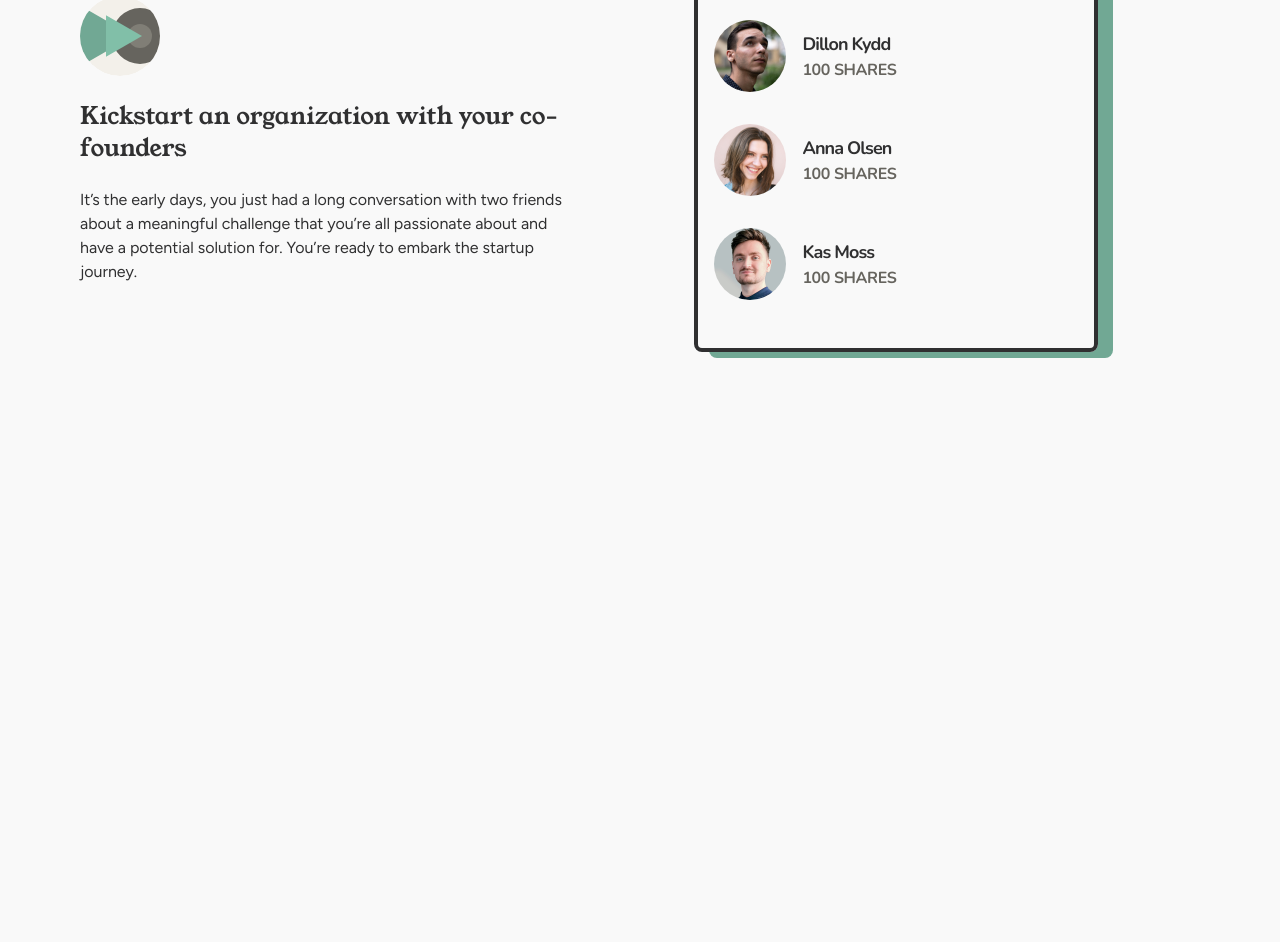
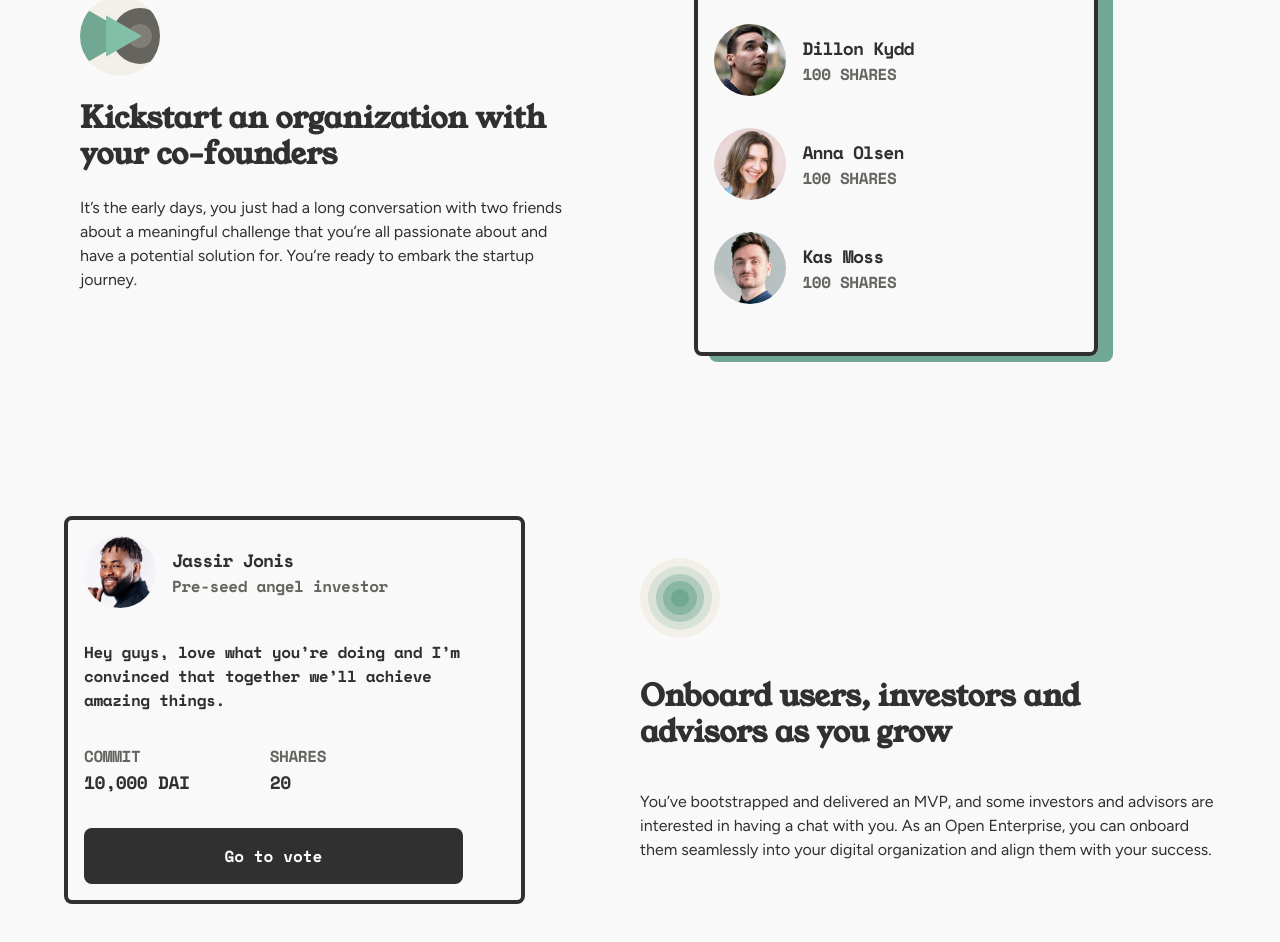
Before and after one commit to Lakatabu01/open-enterprise, a Next.js app: page / in a window 1280 px wide. Shown: the part 1440-2382 px from the top of the page. Before the commit the page ends 1872 px from the top, so only its background shows below. Built offline with nearby package versions, Linux system fonts and the light colour scheme.

Commit message:
create the onboard component

```diff
--- a/app/layout.tsx
+++ b/app/layout.tsx
@@ -4,12 +4,21 @@ import "./globals.css";
 import { Figtree } from "next/font/google";
 import { Nunito } from "next/font/google";
 import { Young_Serif } from "next/font/google";
+import { Space_Mono } from "next/font/google";
 
 //Figtree font definition
 const figtree = Figtree({
   subsets: ["latin"],
   style: ["normal"],
   variable: "--font-figtree",
+});
+
+//Space_mono font definition
+const spaceMono = Space_Mono({
+  subsets: ["latin"],
+  style: ["normal"],
+  weight: ["700"],
+  variable: "--font-space_mono",
 });
 
 //Nunito font definition
@@ -25,6 +34,7 @@ const youngSerif = Young_Serif({
   weight: ["400"],
   subsets: ["latin"],
   variable: "--font-young_serif",
+  style: ["normal"],
 });
 
 const inter = Inter({ subsets: ["latin"], variable: "--font-inter" });
@@ -42,7 +52,7 @@ export default function RootLayout({
   return (
     <html
       lang="en"
-      className={`${inter.variable} ${nunito.variable} ${figtree.variable} ${youngSerif.variable}`}>
+      className={`${inter.variable} ${nunito.variable} ${figtree.variable} ${spaceMono.variable} ${youngSerif.variable}`}>
       <head>
         <link rel="icon" href="./favicon.ico" />
       </head>
--- a/app/page.tsx
+++ b/app/page.tsx
@@ -3,6 +3,7 @@ import Header from "./ui/header";
 import Intro from "./ui/intro";
 import ReImagine from "./ui/reimagine";
 import Kickstart from "./ui/kickstart";
+import Onboard from "./ui/onboard";
 
 export default function Home() {
   return (
@@ -11,6 +12,7 @@ export default function Home() {
       <Intro />
       <ReImagine />
       <Kickstart />
+      <Onboard />
     </main>
   );
 }
--- a/app/ui/kickstart.tsx
+++ b/app/ui/kickstart.tsx
@@ -15,7 +15,7 @@ const Kickstart = () => {
               height="80"
               viewBox="0 0 80 80"
               fill="none">
-              <g clip-path="url(#clip0_39_6)">
+              <g clipPath="url(#clip0_39_6)">
                 <rect width="80" height="80" rx="40" fill="#F3F0EA" />
                 <circle cx="60" cy="40" r="28" fill="#66645E" />
                 <circle cx="60" cy="40" r="12" fill="#807E76" />
@@ -30,7 +30,7 @@ const Kickstart = () => {
             </svg>
           </div>
           <div>
-            <h2 className="font-young text-2xl text-[#303031] my-6">
+            <h2 className="font-bold font-young text-3xl text-[#303031] my-6">
               Kickstart an organization with your co-founders
             </h2>
           </div>
@@ -46,7 +46,7 @@ const Kickstart = () => {
 
         <div className="w-[35%] border-4 border-[#303031]  rounded-lg p-4 flex flex-col min-h-[20em] justify-between shadow-[15px_6px_0px_0px_rgba(113,168,148,1)]">
           <div>
-            <h2 className="mb-10 text-2xl tracking-tighter	font-bold font-nunito text-[#303031]">
+            <h2 className="mb-10 text-2xl tracking-tighter	font-bold font-space text-[#303031]">
               Members
             </h2>
           </div>
@@ -59,10 +59,10 @@ const Kickstart = () => {
               />
             </div>
             <div>
-              <p className="text-lg tracking-tighter font-semibold font-nunito text-[#303031]">
+              <p className="text-lg tracking-tighter font-semibold font-space text-[#303031]">
                 Dillon Kydd
               </p>
-              <p className="font-nunito text-[#66645E] text-base font-medium tracking-tight">
+              <p className="font-space text-[#66645E] text-base font-medium tracking-tight">
                 100 SHARES
               </p>
             </div>
@@ -76,10 +76,10 @@ const Kickstart = () => {
               />
             </div>
             <div>
-              <p className="text-lg tracking-tighter font-semibold font-nunito text-[#303031]">
+              <p className="text-lg tracking-tighter font-semibold font-space text-[#303031]">
                 Anna Olsen
               </p>
-              <p className="font-nunito text-[#66645E] text-base font-medium tracking-tight">
+              <p className="font-space text-[#66645E] text-base font-medium tracking-tight">
                 100 SHARES
               </p>
             </div>
@@ -93,10 +93,10 @@ const Kickstart = () => {
               />
             </div>
             <div>
-              <p className="text-lg tracking-tighter font-semibold font-nunito text-[#303031]">
+              <p className="text-lg tracking-tighter font-semibold font-space text-[#303031]">
                 Kas Moss
               </p>
-              <p className="font-nunito text-[#66645E] text-base font-medium tracking-tight">
+              <p className="font-space text-[#66645E] text-base font-medium tracking-tight">
                 100 SHARES
               </p>
             </div>
--- /dev/null
+++ b/app/ui/onboard.tsx
@@ -0,0 +1,90 @@
+import Jassir from "../assets/Jassir.png";
+import Image from "next/image";
+
+const Onboard = () => {
+  return (
+    <section className="w-full flex justify-center ">
+      <div className="w-[90%] py-20 flex justify-between items-center">
+        <div className="border-4 rounded-lg w-[40%] border-[#303031] p-4 font-space">
+          <div className="flex items-center mb-8 ">
+            <div>
+              <Image
+                className="mr-4 rounded-[50%]"
+                src={Jassir}
+                alt="image of Jassir"
+              />
+            </div>
+            <div>
+              <p className="text-lg tracking-tighter font-semibold font-space text-[#303031]">
+                Jassir Jonis
+              </p>
+              <p className="font-space text-[#66645E] text-base font-medium tracking-tight">
+                Pre-seed angel investor
+              </p>
+            </div>
+          </div>
+
+          <div>
+            <p className="text-[#303031] text-base font-medium tracking-tight">
+              Hey guys, love what you’re doing and I’m convinced that together
+              we’ll achieve amazing things.
+            </p>
+          </div>
+
+          <div className="flex mt-8">
+            <div className="pr-20">
+              <p className="text-[#66645E] text-base font-medium tracking-tight ">
+                COMMIT
+              </p>
+              <p className="text-[#303031] text-lg tracking-tight">
+                10,000 DAI
+              </p>
+            </div>
+            <div>
+              <p className="text-[#66645E] text-base font-medium tracking-tight">
+                SHARES
+              </p>
+              <p className="text-[#303031] text-lg tracking-tight">20</p>
+            </div>
+          </div>
+
+          <button className="w-[90%] bg-[#303031] text-[#fff] py-4 px-8 mt-8 rounded-lg">
+            Go to vote
+          </button>
+        </div>
+
+        <div className="w-[50%] flex flex-col ">
+          <div>
+            <svg
+              xmlns="http://www.w3.org/2000/svg"
+              width="80"
+              height="80"
+              viewBox="0 0 80 80"
+              fill="none">
+              <rect width="80" height="80" rx="40" fill="#F3F0EA" />
+              <circle opacity="0.2" cx="40" cy="40" r="32" fill="#71A894" />
+              <circle opacity="0.4" cx="40" cy="40" r="24" fill="#71A894" />
+              <circle opacity="0.6" cx="40" cy="40" r="17" fill="#71A894" />
+              <circle cx="40" cy="40" r="9" fill="#71A894" />
+            </svg>
+          </div>
+          <div>
+            <h2 className="font-bold font-young text-3xl text-[#303031] my-10 mr-14">
+              Onboard users, investors and advisors as you grow
+            </h2>
+          </div>
+          <div>
+            <p className="font-fig text-[#303031] text-base font-normal">
+              You’ve bootstrapped and delivered an MVP, and some investors and
+              advisors are interested in having a chat with you. As an Open
+              Enterprise, you can onboard them seamlessly into your digital
+              organization and align them with your success.
+            </p>
+          </div>
+        </div>
+      </div>
+    </section>
+  );
+};
+
+export default Onboard;
--- a/app/ui/reimagine.tsx
+++ b/app/ui/reimagine.tsx
@@ -3,7 +3,7 @@ const ReImagine = () => {
     <div className="w-full flex items-center flex-col">
       <div className="w-[90%]  flex justify-center">
         <div className="w-[70%]">
-          <h2 className="text-center font-young text-2xl text-[#303031]">
+          <h2 className="text-center font-young font-bold text-3xl text-[#303031]">
             Reimagining what it means to work
           </h2>
           <p className="text-center font-fig pt-5 text-[#66645E] text-base">
@@ -79,8 +79,8 @@ const ReImagine = () => {
                 />
                 <path d="M52 68L24.2872 20L79.7128 20L52 68Z" fill="#F3F0EA" />
                 <path
-                  fill-rule="evenodd"
-                  clip-rule="evenodd"
+                  fillRule="evenodd"
+                  clipRule="evenodd"
                   d="M38.1437 44L52.0001 68L65.8565 44L52.0001 20L38.1437 44Z"
                   fill="#71A894"
                 />
--- a/tailwind.config.ts
+++ b/tailwind.config.ts
@@ -13,6 +13,8 @@ const config: Config = {
         inter: ['var(--font-inter)'],
         nunito: ['var(--font-nunito)'],
         young: ['var(--font-young_serif)'],
+        space: ['var(--font-space_mono)'],
+
 
 
 
```
Also changed, not shown: app/assets/Jassir.png (added).
